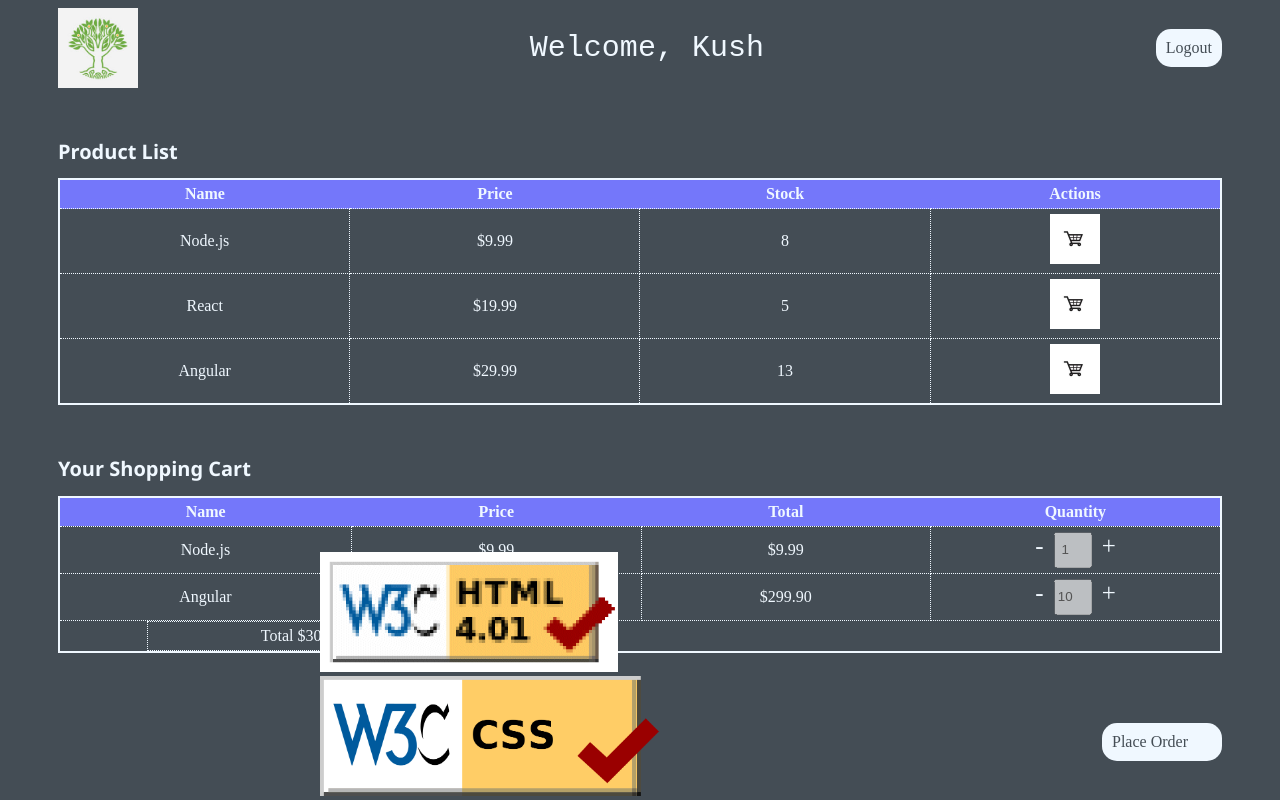
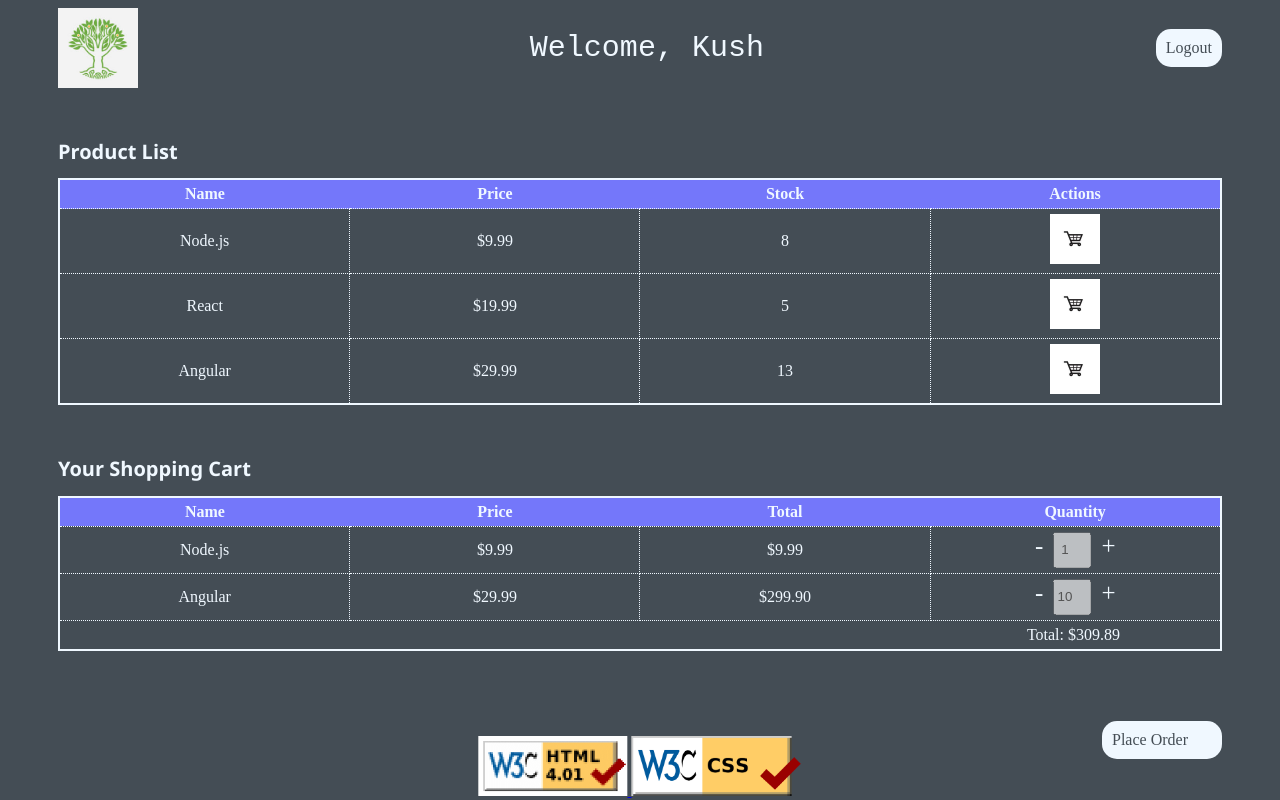
Before and after one commit to kushraj1204/wap-assignments, a plain HTML site: page lab3/cart.html in a window 1280 px wide. Drawn offline with Linux system fonts and the light colour scheme.

Commit message:
alignment issue solved

```diff
--- a/lab3/cart.html
+++ b/lab3/cart.html
@@ -63,7 +63,7 @@
                 <td><span class="cartInc">-</span><input type="number" value="10" disabled><span class="cartInc">+</span></td>
             </tr>
             <tr>
-                <td colspan="4" class="summaryRow">Total $309.89</d>
+                <td colspan="4" class="summaryRow">Total: $309.89</td>
             </tr>
             </table>
     </div>
@@ -72,10 +72,10 @@
     </div>
     <div class="checker">
         <a href="https://validator.w3.org/nu/?doc=https%3A%2F%2Fkushraj1204.github.io%2Fwap-assignments%2Flab3%cart.html">
-            <img src="./HTML-checker.png" alt="HTML Validator" height="120">
+            <img src="./HTML-checker.png" alt="HTML Validator" height="60">
             </a>
         <a href="https://jigsaw.w3.org/css-validator/validator?uri=https%3A%2F%2Fkushraj1204.github.io%2Fwap-assignments%2Flab3%2Fcart.html&profile=css3svg&usermedium=all&warning=1&vextwarning=&lang=en">
-                <img src="./css_checker.png" alt="CSS Validator" height="120">
+                <img src="./css_checker.png" alt="CSS Validator" height="60">
                 </a>
     </div>
 </body>
--- a/lab3/style.css
+++ b/lab3/style.css
@@ -84,8 +84,8 @@ input{
     margin-top: 20px;
 }
 .summaryRow{
-    float: right;
     text-align: right;
+    padding-right: 100px;
 }
 .checker{
     position: fixed;
```
